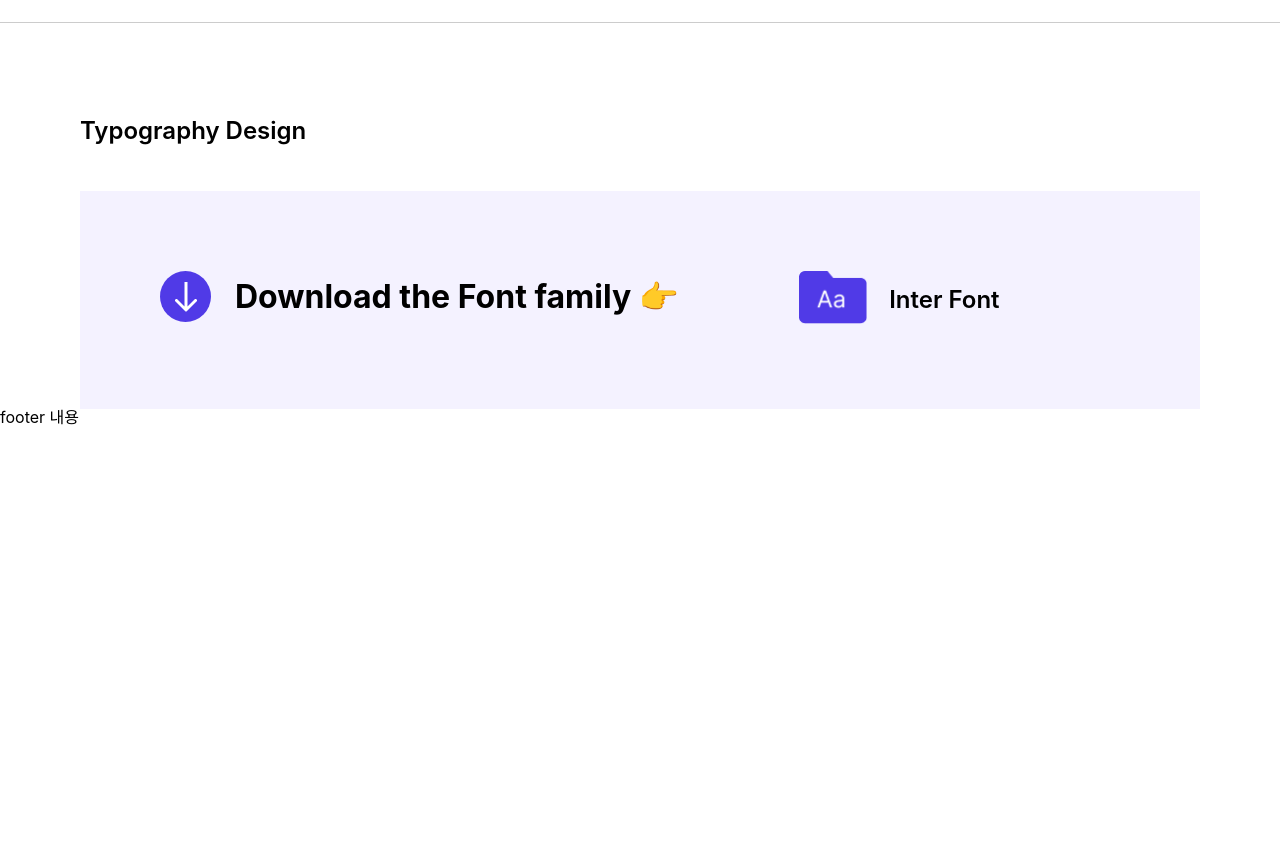
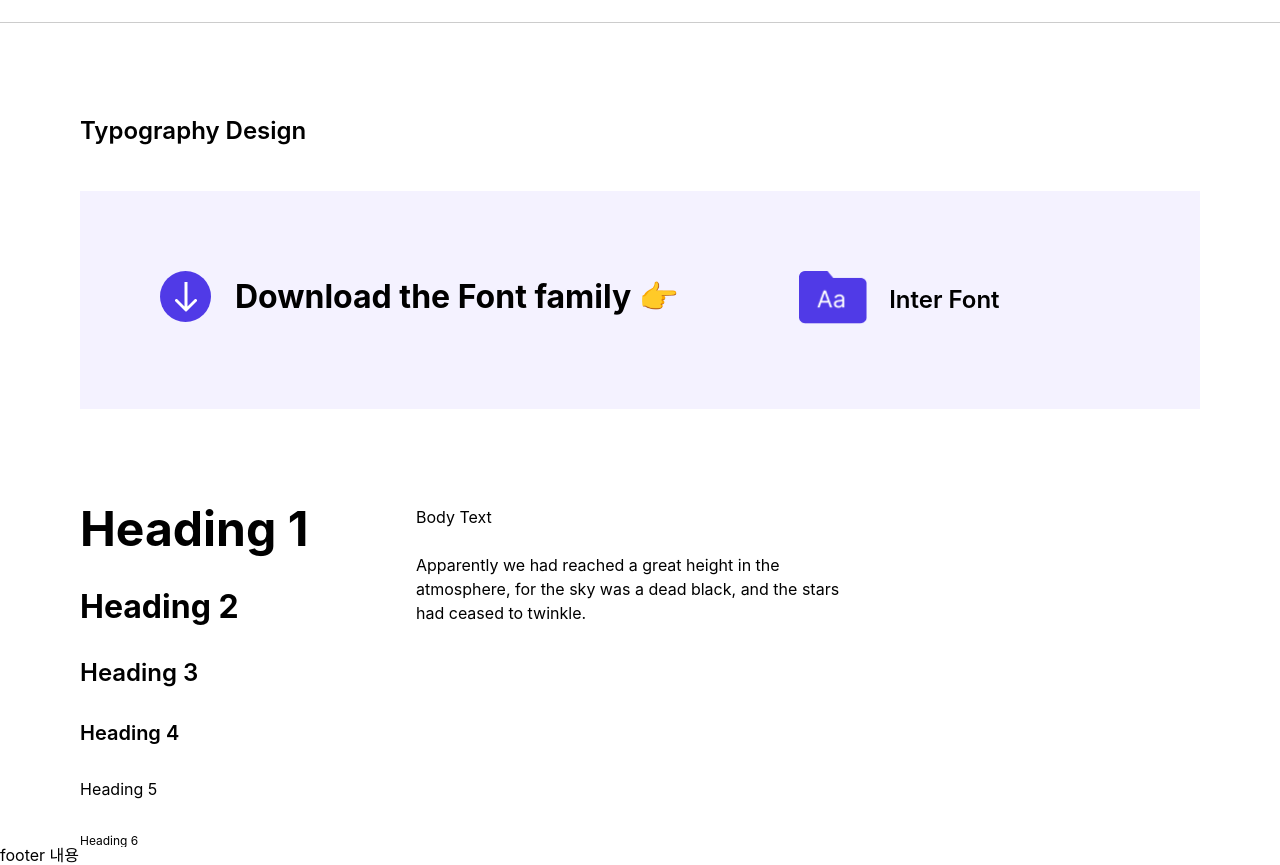
Before and after one commit to IdrpubAdmin/trial_finsweet8, a plain HTML site: page pages/promotion.html in a window 1280 px wide. Shown: the part 110-975 px from the top of the page. Before the commit the page ends 800 px from the top, so only its background shows below. Drawn offline with Linux system fonts and the light colour scheme; files whose address does not match are found by name.

Commit message:
promotion 마크업

```diff
--- a/dev/css_dev/base/_base.scss
+++ b/dev/css_dev/base/_base.scss
@@ -21,8 +21,10 @@ body {
 
 // promotion only css - 임시
 
+// promotion
 .promotion {
     .promo_tit {
+        overflow: hidden;
         height: 117px;
         display: flex;
         justify-content: space-between;
@@ -87,6 +89,51 @@ body {
     }
 }
 
+//text_heading
+
+.text_heading {
+    margin-top: 96px;
+    .tehead_wrap {
+        overflow: hidden;
+        .heading {
+            float: left;
+            width: 30%;
+            p {
+                margin-bottom: 38px;
+            }
+            .heading_1 {
+                font-size: 48px;
+                font-weight: $b;
+            }
+            .heading_2 {
+                font-size: 32px;
+                font-weight: $b;
+            }
+            .heading_3 {
+                font-size: 24px;
+                font-weight: $sb;
+            }
+            .heading_4 {
+                font-size: 20px;
+                font-weight: $sb;
+            }
+            .heading_5 {
+                font-size: 16px;
+                font-weight: $r;
+            }
+            .heading_6 {
+                font-size: 12px;
+                font-weight: $r;
+                margin-bottom: 0;
+            }
+        }
+        .body_text {
+            width: 70%;
+            line-height: 150%;
+        }
+    }
+}
+
 
 // content padding
 .con_pd {
--- a/dev/css_dev/utils/_variables.scss
+++ b/dev/css_dev/utils/_variables.scss
@@ -34,9 +34,12 @@ $light_gray: #999;
 $light_black: #999;
 $white_gray: #f1f1f1;
 $camel: #c69c6d;
-$point_clr:#e46764;
 $border_clr:#f1f1f1;
 $border_clr2:#ccc;
+
+//color2
+$prime_color: #503AE7;
+$sub_color: #1AD993;
 
 //btn
 $df_h_s:35px;
--- a/pages/promotion.html
+++ b/pages/promotion.html
@@ -37,7 +37,8 @@
 
                 <!-- promo_con -->
                 <div class="promo_con con_pd">
-                    <!-- typo -->
+
+                    <!-- typography -->
                     <div class="typography_design">
                         <h3>Typography Design</h3>
                         <div class="typo_box">
@@ -49,7 +50,40 @@
                             </div>
                         </div>
                     </div>
-                    <!-- //typo -->
+                    <!-- //typography -->
+
+                    <!-- text_heading -->
+                    <div class="text_heading">
+                      <div class="tehead_wrap">
+                        <div class="heading">
+                          <p class="heading_1">Heading 1</p>
+                          <p class="heading_2">Heading 2</p>
+                          <p class="heading_3">Heading 3</p>
+                          <p class="heading_4">Heading 4</p>
+                          <p class="heading_5">Heading 5</p>
+                          <p class="heading_6">Heading 6</p>
+                        </div>
+                        <div class="body_text">
+                          <p>Body Text</br></br>
+                            Apparently we had reached a great height in the atmosphere, for the sky was a dead black, and the stars had ceased to twinkle.
+                          </p>
+                        </div>
+                      </div>
+                    </div>
+                    <!-- //text_heading -->
+
+                    <div class="color_palette">
+                      <ul>
+                        <li class="green"></li>
+                        <li class="mint"></li>
+                        <li class="green"></li>
+                        <li class="purple"></li>
+                        <li class="black"></li>
+                        <li class="gary"></li>
+                        <li class="white"></li>
+                      </ul>
+                    </div>
+
                 </div>
                 <!-- //promo_con -->
 
```
Also changed, not shown: dev/page_dev/promotion.html (+36 -2 lines), assets/css/display.css, 1 other file.
